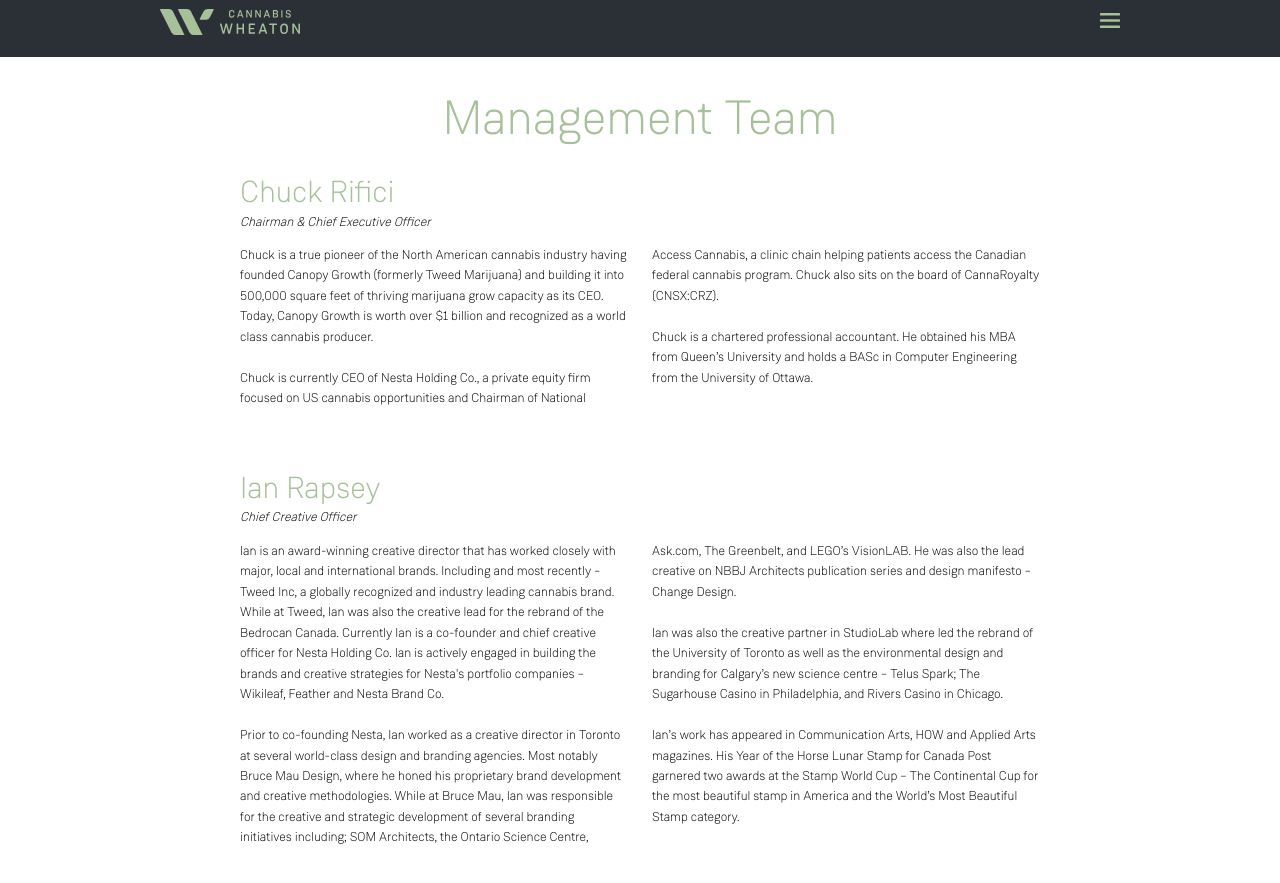
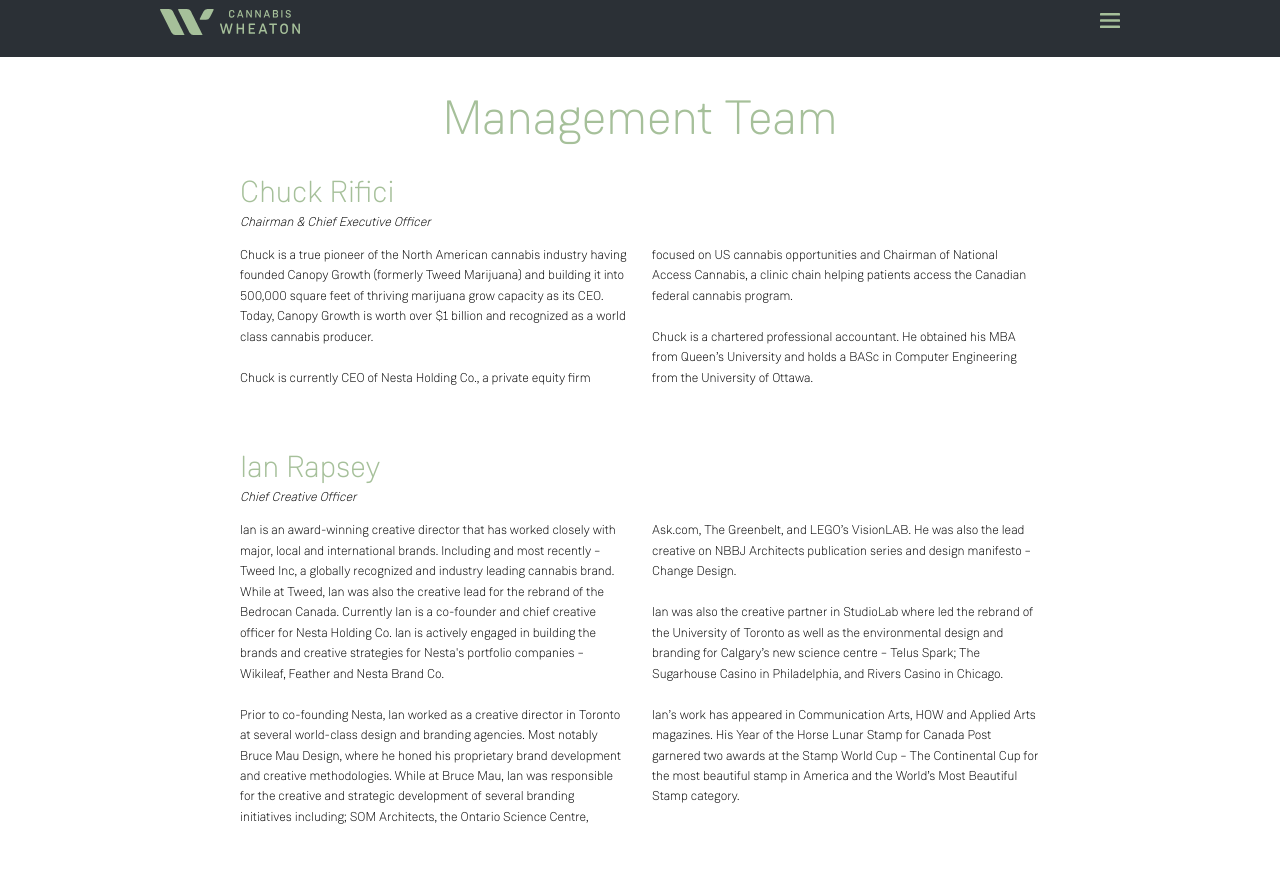
Before and after one commit to robcodonnell/cannabiswheaton, a Jekyll site: the page built from team.html, in a window 1280 px wide and 900 px high, scrolled down 891 px, cut to the strip 13-896 px from the top of the window. Built offline with Jekyll 4.4.1, drawn with Linux system fonts in a browser that asks for light colours; nearby versions of some CDN libraries; a script that is not in the unit is left out.

```diff
--- a/_data/management.yml
+++ b/_data/management.yml
@@ -1,6 +1,6 @@
 - name: "Chuck Rifici"
   title: "Chairman & Chief Executive Officer"
-  bio: "Chuck is a true pioneer of the North American cannabis industry having founded Canopy Growth (formerly Tweed Marijuana) and building it into 500,000 square feet of thriving marijuana grow capacity as its CEO. Today, Canopy Growth is worth over $1 billion and recognized as a world class cannabis producer.<br><br>Chuck is currently CEO of Nesta Holding Co., a private equity firm focused on US cannabis opportunities and Chairman of National Access Cannabis, a clinic chain helping patients access the Canadian federal cannabis program. Chuck also sits on the board of CannaRoyalty (CNSX:CRZ).<br><br>Chuck is a chartered professional accountant. He obtained his MBA from Queen’s University and holds a BASc in Computer Engineering from the University of Ottawa."
+  bio: "Chuck is a true pioneer of the North American cannabis industry having founded Canopy Growth (formerly Tweed Marijuana) and building it into 500,000 square feet of thriving marijuana grow capacity as its CEO. Today, Canopy Growth is worth over $1 billion and recognized as a world class cannabis producer.<br><br>Chuck is currently CEO of Nesta Holding Co., a private equity firm focused on US cannabis opportunities and Chairman of National Access Cannabis, a clinic chain helping patients access the Canadian federal cannabis program.<br><br>Chuck is a chartered professional accountant. He obtained his MBA from Queen’s University and holds a BASc in Computer Engineering from the University of Ottawa."
   img: "svgs/team-letters-01.svg"
 
 - name: "Ian Rapsey"
```
Also changed, not shown: about.html (+4 -4 lines), 2 other files.
